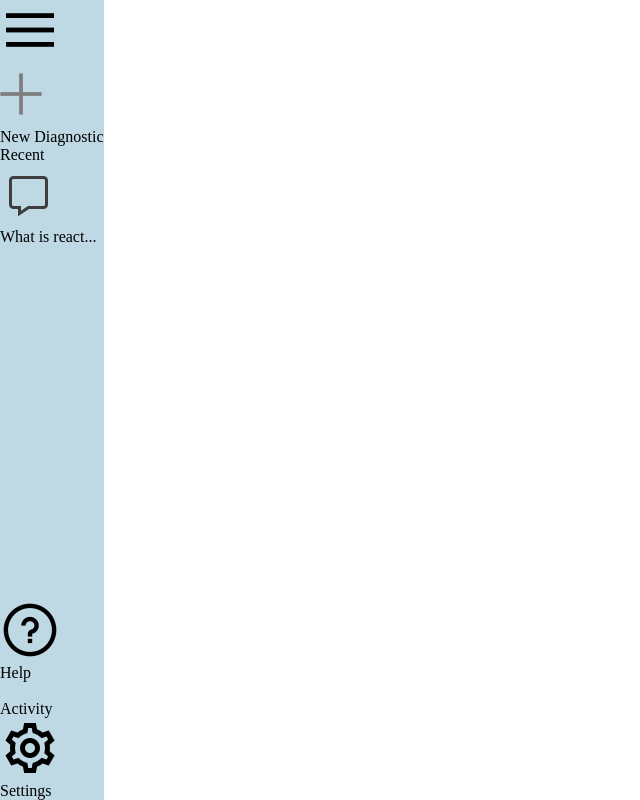
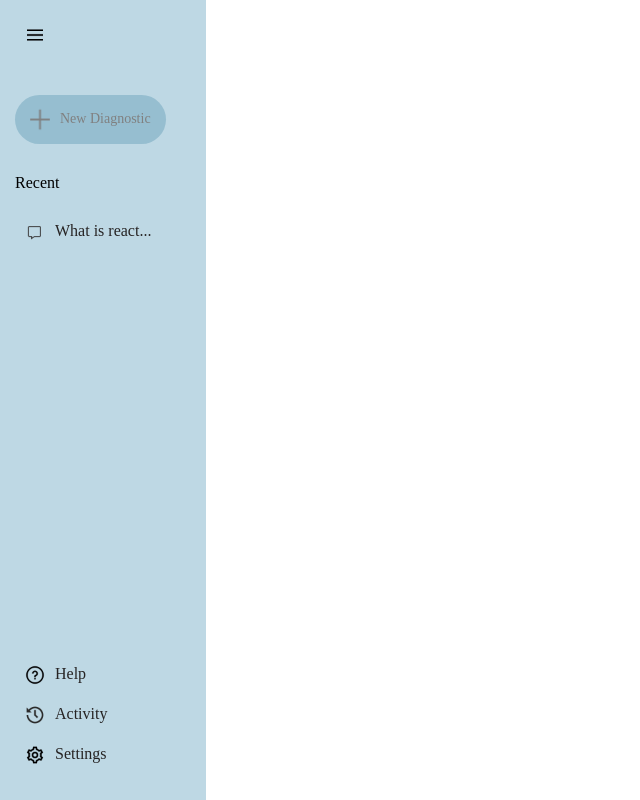
Before and after one commit to setripper/ZotNostic, a React (Vite) app: page /diagnose in a window 1280 px wide. Shown: the whole page, without its empty margins (0-640 px from the left). Built offline with nearby package versions, Linux system fonts and the light colour scheme.

Commit message:
finished sidebar look only need to add functionality to it now

```diff
--- a/src/components/sideBar/SideBar.jsx
+++ b/src/components/sideBar/SideBar.jsx
@@ -5,14 +5,16 @@ import './SideBar.css'
 function SideBar() {
   return (
     <div className='sidebar'>
+
         <div className='top'>
 
-            <img src = {assets.menu_icon} alt = ""/>
+            <img className = "menu" src = {assets.menu_icon} alt = ""/>
 
-            <div className='newChat'>
+            <div className='new-diagnostic'>
                 <img src = {assets.plus_icon} alt = " "/>
                 <p>New Diagnostic</p>
             </div>
+
             <div className='recent'>
                 <p className='recent-title'>Recent</p>
                 <div className="recent-entry">
@@ -31,7 +33,7 @@ function SideBar() {
             </div>
 
             <div className="bottom-item recent-entry">
-                <img src = {assets.history_icon_icon} alt = ""/>
+                <img src = {assets.history_icon} alt = ""/>
                 <p>Activity</p>
             </div>
 
--- a/src/components/sideBar/Sidebar.css
+++ b/src/components/sideBar/Sidebar.css
@@ -4,4 +4,64 @@
     flex-direction: column;
     justify-content: space-between;
     background-color: rgb(190, 216, 228);
+    padding: 25px 15px;
 }
+
+.sidebar img {
+    width: 20px;
+}
+
+.sidebar .menu {
+    display: block;
+    margin-left: 10px;
+    cursor: pointer;
+}
+
+.sidebar .new-diagnostic{
+    margin-top: 50px;
+    display: inline-flex;
+    align-items: center;
+    background-color: rgb(150, 190, 208);
+    gap: 10px;
+    padding: 10px 15px;
+    border-radius: 50px;
+    font-size: 14px;
+    color: grey;
+    cursor: pointer;
+}
+
+.sidebar .recent {
+    display: flex;
+    flex-direction: column;
+}
+
+.sidebar .recent-title {
+    margin-top: 30px;
+    margin-bottom: 20px;
+}
+
+.sidebar .recent-entry {
+    display: flex;
+    align-items: start;
+    gap: 10px;
+    padding: 10px;
+    padding-right: 40px;
+    border-radius: 50px;
+    color: rgb(38, 35, 35);
+    cursor: pointer;
+}
+
+.sidebar .recent-entry:hover {
+    color:black;
+    background-color: rgb(184, 205, 212);
+}
+
+.sidebar .bottom {
+    display: flex;
+    flex-direction: column;
+}
+
+.sidebar .bottom-item {
+    padding-right: 10px;
+    cursor: pointer;
+}
```
